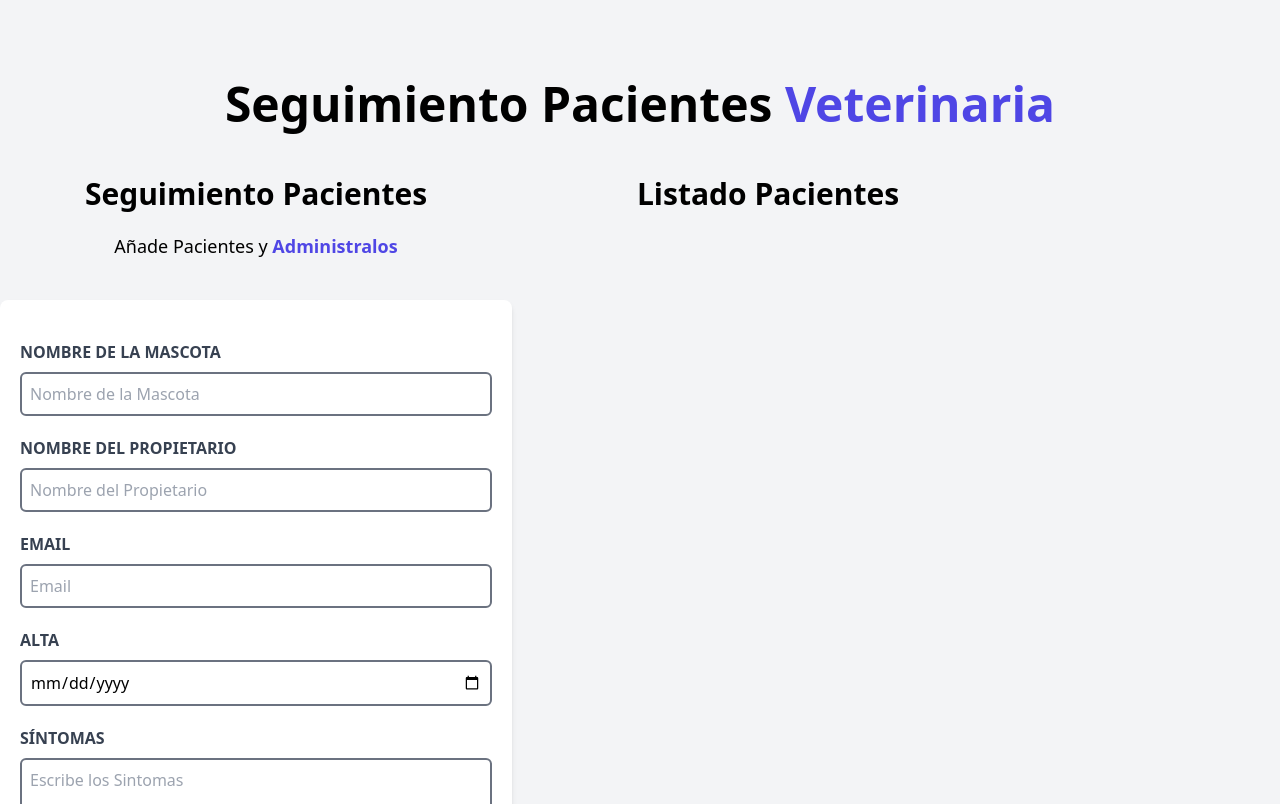
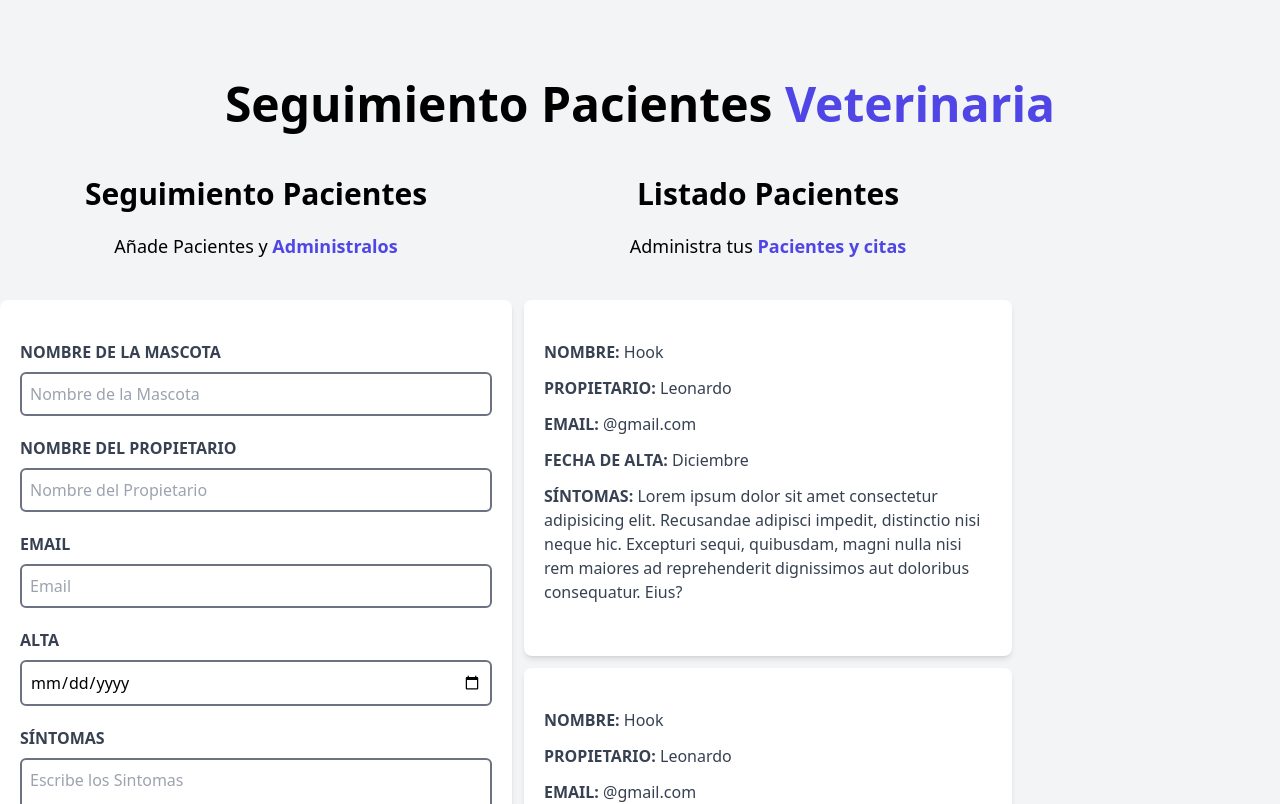
Before and after one commit to leoCaro1986/citas-veterinarias-2, a React (Vite) app: page / in a window 1280 px wide. Shown: the top 804 px of the page. Built offline with nearby package versions, Linux system fonts and the light colour scheme.

Commit message:
Se organiza componente ListadoPacientes y se crea uno llmado Paciente

```diff
--- a/src/components/ListadoPacientes.jsx
+++ b/src/components/ListadoPacientes.jsx
@@ -1,7 +1,20 @@
+import Paciente from "./Paciente"
+
 const ListadoPacientes = () => {
   return (
-    <div className="w-1/2 lg:w-2/5">
+    <div className="md:w-1/2 lg:w-2/5 md:h-screen overflow-y-scroll">
       <h2 className="font-black text-3xl text-center">Listado Pacientes</h2>
+      <p className="text-lg mt-5 text-center mb-10">
+        Administra tus {""}
+        <span className="text-indigo-600 font-bold">Pacientes y citas</span>
+      </p>
+
+      <Paciente/>
+      <Paciente/>
+      <Paciente/>
+      <Paciente/>
+      <Paciente/>
+
     </div>
   )
 }
--- /dev/null
+++ b/src/components/Paciente.jsx
@@ -0,0 +1,31 @@
+
+const Paciente = () => {
+  return (
+    <div className="m-3 bg-white shadow-md px-5 py-10 rounded-lg">
+        <p className="font-bold mb-3 text-gray-700 uppercase">Nombre: {""}
+            <span className="font-normal normal-case">Hook</span>
+        </p>
+
+        <p className="font-bold mb-3 text-gray-700 uppercase">Propietario: {""}
+            <span className="font-normal normal-case">Leonardo</span>
+        </p>
+
+        <p className="font-bold mb-3 text-gray-700 uppercase">Email: {""}
+            <span className="font-normal normal-case">@gmail.com</span>
+        </p>
+
+        <p className="font-bold mb-3 text-gray-700 uppercase">Fecha de Alta: {""}
+            <span className="font-normal normal-case">Diciembre</span>
+        </p>
+
+        <p className="font-bold mb-3 text-gray-700 uppercase">Síntomas: {""}
+            <span className="font-normal normal-case">Lorem ipsum dolor sit amet
+            consectetur adipisicing elit. Recusandae adipisci impedit, distinctio
+            nisi neque hic. Excepturi sequi, quibusdam, magni nulla nisi rem maiores
+            ad reprehenderit dignissimos aut doloribus consequatur. Eius?</span>
+        </p>
+    </div>
+  )
+}
+
+export default Paciente
```
